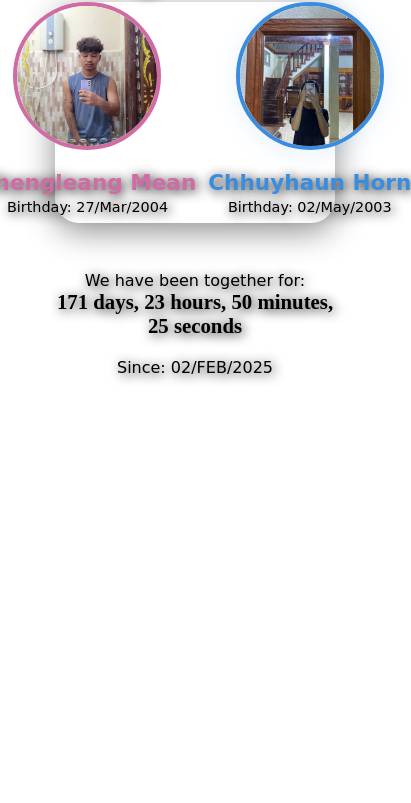
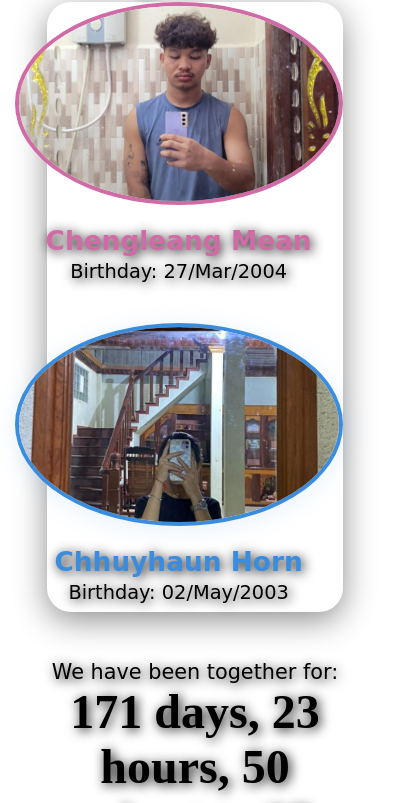
Before and after one commit to crrt27/Been-together, a plain HTML site: page index.html in a window 390 px wide. Shown: the part 129-932 px from the top of the page, 411 px wide, since content can reach past the window. Before the commit the page ends 844 px from the top, so only its background shows below. Drawn offline with Linux system fonts and the light colour scheme; a web font is replaced by a local one.

Commit message:
Fix iPhone X and mobile responsiveness, clean up media queries

```diff
--- a/styles.css
+++ b/styles.css
@@ -1,51 +1,95 @@
-/* Responsive: Small phones */
-@media (max-width: 480px) {
+/* Responsive: iPhone X and similar (up to 430px wide) */
+@media (max-width: 430px) {
   .pink-overlay {
+    gap: 20px;
+    padding: 0 2vw;
   }
   .couple-section {
     flex-direction: column;
+    align-items: center;
+    gap: 12px;
+    max-width: 100vw;
+    box-shadow: none;
+    border-radius: 12px;
+    margin-bottom: 12px;
+    padding: 0;
   }
   .person img {
-      width: 100px;
+    width: 110px;
+    height: 110px;
+    max-width: 80vw;
+    max-height: 40vw;
   }
   h1 {
-      font-size: 1.3em;
+    font-size: 1.4em;
+    margin-top: 0.5em;
+    margin-bottom: 0.5em;
   }
   #days-together {
-      font-size: 1.1em;
+    font-size: 1.2em;
+    word-break: break-word;
+    text-align: center;
   }
   .together-label, .since-label, .person .birthday {
-      font-size: 0.95em;
+    font-size: 1em;
+    text-align: center;
   }
   .info-block {
-      font-size: 0.95em;
+    font-size: 1em;
+    text-align: center;
   }
   body {
     padding: 0 8px;
+    gap: 8px;
   }
 }
-@media (max-width: 700px) {
+
+/* Responsive: tablets and small laptops */
+@media (max-width: 900px) {
   .pink-overlay {
     gap: 32px;
     padding: 0 6vw;
   }
   .couple-section {
     flex-direction: column;
+    align-items: center;
+    gap: 18px;
+    max-width: 100vw;
+    box-shadow: none;
+    border-radius: 16px;
+    margin-bottom: 20px;
+    padding: 0;
   }
   .person img {
     width: 140px;
+    height: 140px;
+    max-width: 60vw;
+    max-height: 30vw;
   }
   .info-block {
-      font-size: 1em;
+    font-size: 1.1em;
+    text-align: center;
+  }
+  .name.chengleang, .name.chhuyhaun {
+    font-size: 1.1em;
   }
   h1 {
     font-size: 2em;
+    margin-top: 0.5em;
+    margin-bottom: 0.5em;
   }
   #days-together {
     font-size: 1.5em;
+    word-break: break-word;
+    text-align: center;
+  }
+  .together-label, .since-label, .person .birthday {
+    font-size: 1em;
+    text-align: center;
   }
   body {
     padding: 0 16px;
+    gap: 12px;
   }
 }
 /* Desktop default */
@@ -64,36 +108,7 @@
     border: 4px solid #d16ba5; /* default, overridden below */
     max-width: 90vw;
     max-height: 50vw;
-@media (max-width: 400px) {
-    .couple-section {
-        flex-direction: column;
-        align-items: center;
-        gap: 16px;
-        max-width: 100vw;
-    }
-    .person img {
-        width: 120px;
-        height: 120px;
-    }
-    h1 {
-        font-size: 1.2em;
-        margin-top: 0.5em;
-        margin-bottom: 0.5em;
-    }
-    #days-together {
-        font-size: 1em;
-        word-break: break-word;
-        text-align: center;
-    }
-    .together-label, .since-label, .person .birthday {
-        font-size: 0.9em;
-        text-align: center;
-    }
-    body {
-        padding: 0 16px;
-        gap: 8px;
-    }
-}
+/* removed old 400px media query, now handled by 430px query above */
 /* Add Belove font (local or web font) */
 @font-face {
     font-family: 'Belove';
@@ -118,13 +133,7 @@
     flex: 0 0 auto;
 }
 
-@media (max-width: 700px) {
-    .couple-section {
-        flex-direction: column;
-        align-items: center;
-        gap: 24px;
-    }
-}
+/* removed old 700px media query, now handled by 900px query above */
 
 body {
     min-height: 100vh;
@@ -284,52 +293,4 @@ p {
     text-shadow: 2px 2px 12px #000;
 }
 
-@media (max-width: 700px) {
-    .couple-section {
-        flex-direction: row;
-        align-items: flex-start;
-        justify-content: center;
-        gap: 12px;
-        max-width: 100vw;
-    }
-    .person {
-        flex-direction: column;
-        align-items: center;
-        gap: 8px;
-        justify-content: flex-start;
-        text-align: center;
-    }
-    .person img {
-        width: 140px;
-        height: 140px;
-    }
-    .info-block {
-        text-align: left;
-        font-size: 0.9em;
-    }
-    .name.chengleang, .name.chhuyhaun {
-        font-size: 1em;
-    }
-    margin-bottom: 24px;
-        font-size: 1.5em;
-        margin-top: 0.5em;
-        margin-bottom: 0.5em;
-    }
-    #days-together {
-        font-size: 1.3em;
-        word-break: break-word;
-        text-align: center;
-    }
-    .together-label, .since-label, .person .birthday {
-        font-size: 1em;
-        text-align: center;
-    }
-    .info-block {
-        text-align: center;
-        align-items: center;
-    }
-    body {
-        padding: 0 24px;
-        gap: 16px;
-    }
-}
+/* removed old 700px media query, now handled by 900px query above */
```
Lines whose indentation alone changed are shown as unchanged.
